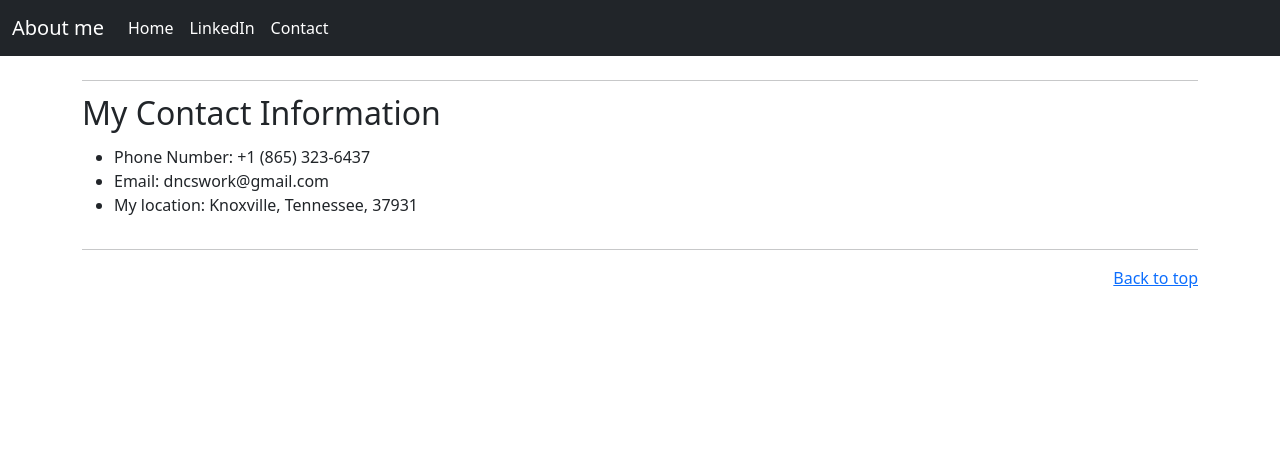
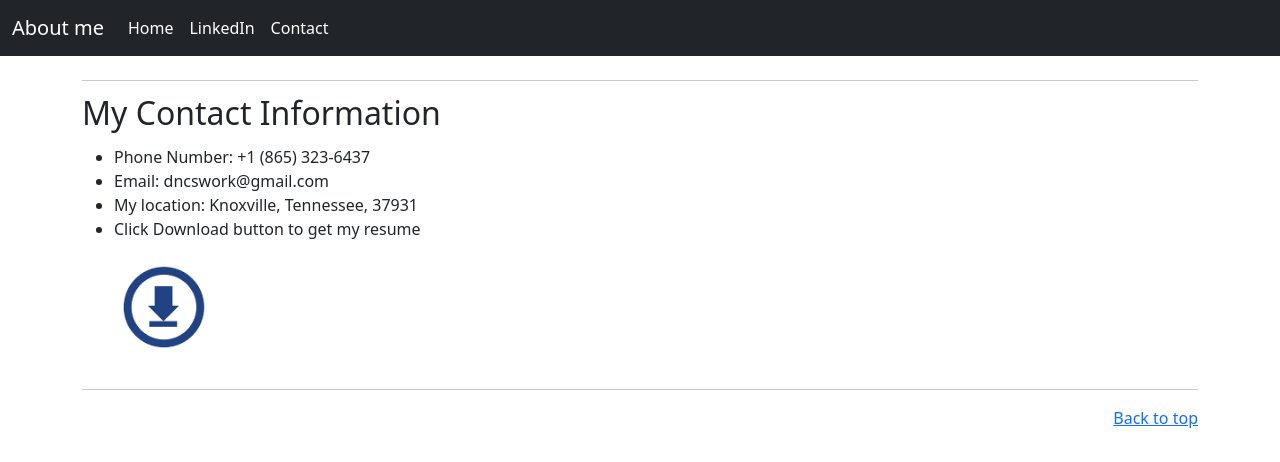
Before and after one commit to ductrong5x5/html-portfolio, a plain HTML site: page contact.html in a window 1280 px wide. Drawn offline with nearby package versions, Linux system fonts and the light colour scheme.

Commit message:
Download button-resume

```diff
--- a/contact.html
+++ b/contact.html
@@ -78,6 +78,11 @@
                 <li>Phone Number: +1 (865) 323-6437</li>
                 <li>Email: dncswork@gmail.com</li>
                 <li>My location: Knoxville, Tennessee, 37931</li>
+                <li><p>Click Download button to get my resume<p>
+                  <a href="./assets/files/Duc_Resume.pdf" download>
+                    <img src="./assets/images/logo-download.png" alt="down resume" width="100" height="100">
+                  </a></li>
+
             </ul>
         </p>
       </div>
```
Also changed, not shown: assets/images/logo-download.png (added), 1 other file.
